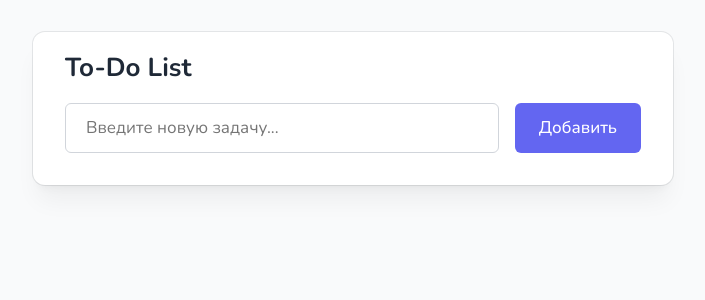
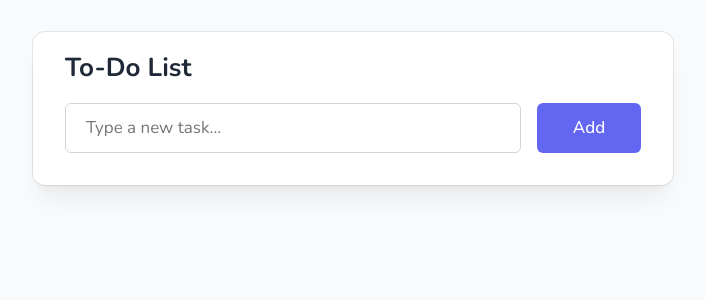
Before and after one commit to Dimox/vue-to-do-list, a Vue app: page / in a window 1280 px wide. Shown: the top 300 px of the page, without its empty margins (287-992 px from the left). Built offline with nearby package versions, Linux system fonts and the light colour scheme.

Commit message:
feat(AddToDo): use i18n

```diff
--- a/src/components/AddToDo.vue
+++ b/src/components/AddToDo.vue
@@ -4,21 +4,22 @@
       <Textarea
         v-model="toDoText"
         class="add-to-do__textarea"
-        placeholder="Введите новую задачу..."
+        :placeholder="t('typeNewTask')"
         @input="onInput"
         @keydown.enter.exact.prevent
         @keyup.enter.exact="addToDo"
       />
       <p class="add-to-do__hint">
-        <kbd>Enter</kbd> - добавить задачу, <kbd>Shift</kbd> + <kbd>Enter</kbd> - перенос строки
+        <kbd>Enter</kbd> - {{ t('addTask') }}, <kbd>Shift</kbd> + <kbd>Enter</kbd> - {{ t('lineBreak') }}
       </p>
     </div>
-    <Btn class="add-to-do__btn" submit>Добавить</Btn>
+    <Btn class="add-to-do__btn" submit>{{ t('add') }}</Btn>
   </form>
 </template>
 
 <script setup lang="ts">
 import { onMounted, ref } from 'vue'
+import { t } from '@/i18n'
 import Textarea from '@/components/form/Textarea.vue'
 import Btn from '@/components/Btn.vue'
 import { textareaAutoHeight, uniqueId, sortToDos, makeSelectedTextBold } from '@/utils'
@@ -76,5 +77,9 @@ onMounted(() => {
   &__textarea:has(:focus:not(:placeholder-shown)) + &__hint {
     opacity: 1;
   }
+
+  &__btn {
+    min-width: 6.5rem;
+  }
 }
 </style>
```
